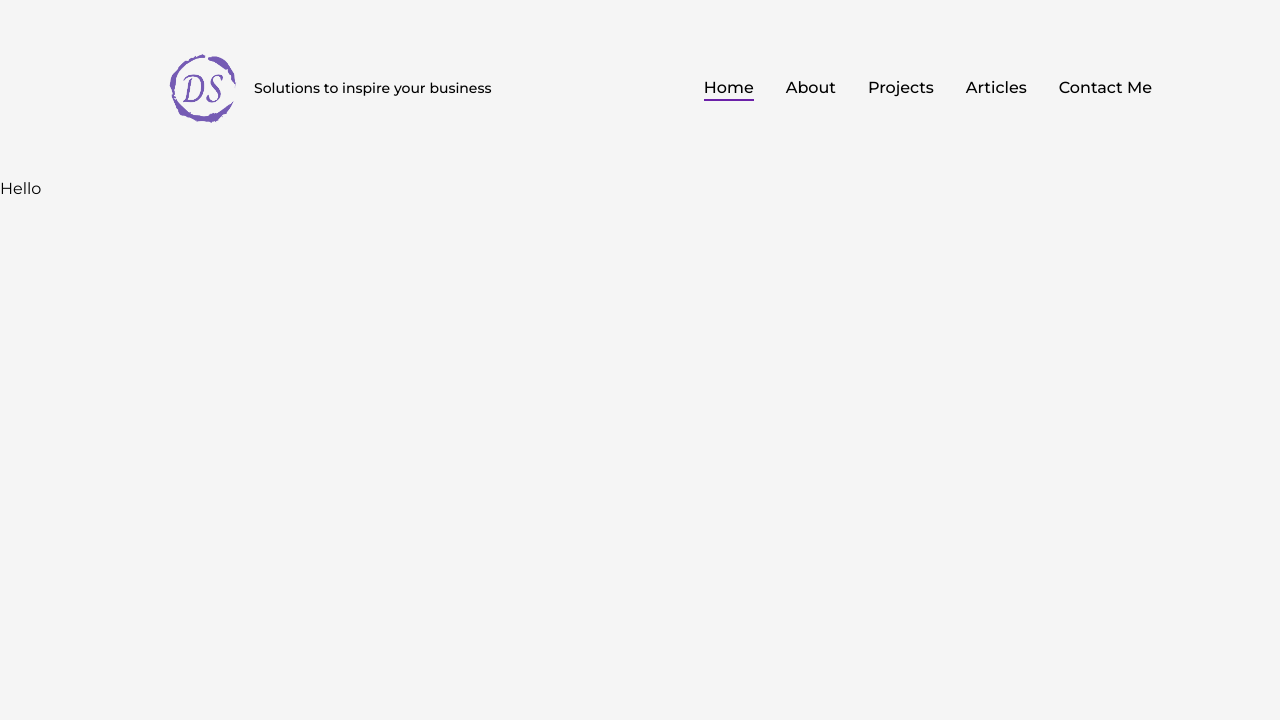
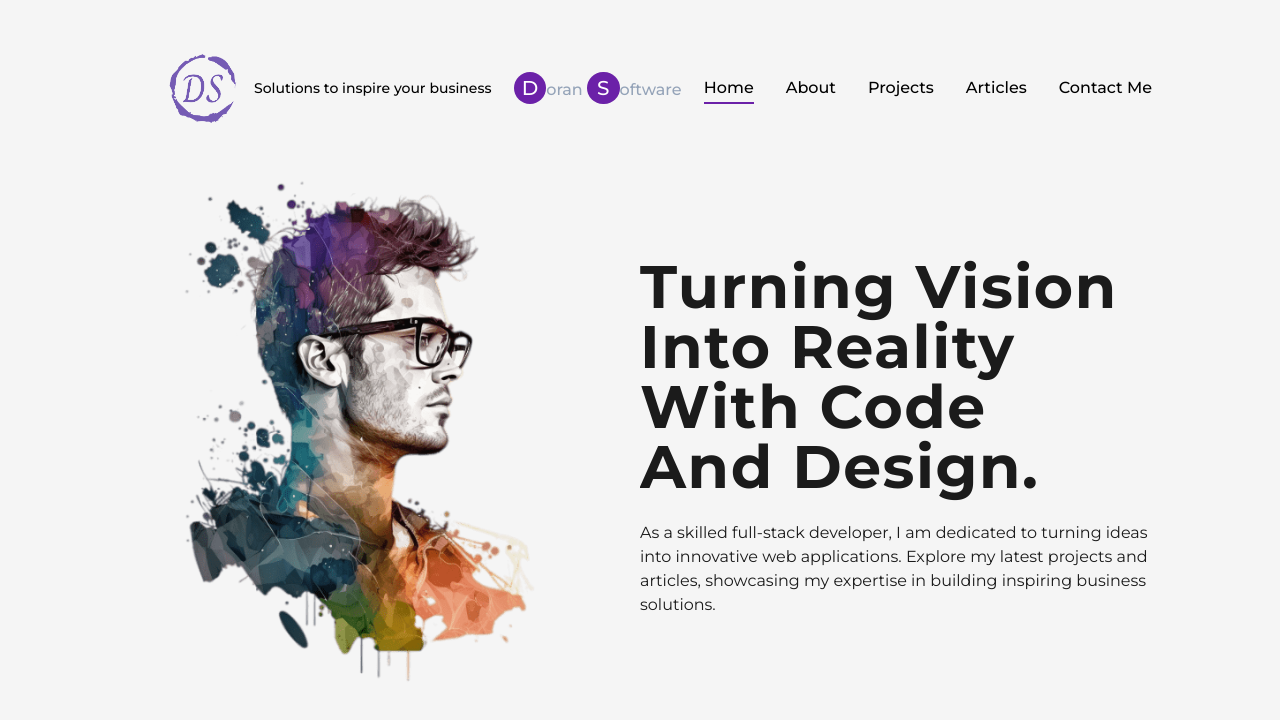
Before and after one commit to JerryDoran/next13-dev-portfolio, a Next.js app: page / in a window 1280 px wide. Shown: the top 720 px of the page. Built offline with nearby package versions, Linux system fonts and the light colour scheme.

Commit message:
finished hero section

```diff
--- /dev/null
+++ b/src/components/Layout.js
@@ -0,0 +1,3 @@
+export default function Layout({ children, className = '' }) {
+  return <div className={`${className} w-full h-full inline-block z-0 bg-light p-32`}>{children}</div>;
+}
--- a/src/components/Navbar.js
+++ b/src/components/Navbar.js
@@ -25,7 +25,19 @@
   return (
     <header className='w-full px-32 py-8 font-medium flex items-center justify-between'>
       <Logo />
-      <nav>
+      <div>
+        <h1 className='text-slate-400'>
+          <span className='bg-purple-800 text-white px-2 py-1 rounded-full text-xl'>
+            D
+          </span>
+          oran{' '}
+          <span className='bg-purple-800 text-white px-2.5 py-1 rounded-full text-xl'>
+            S
+          </span>
+          oftware
+        </h1>
+      </div>
+      <nav className='hidden lg:flex'>
         <CustomLink href='/' title='Home' className='mr-4' />
         <CustomLink href='/about' title='About' className='mx-4' />
         <CustomLink href='/projects' title='Projects' className='mx-4' />
--- /dev/null
+++ b/src/components/global/AnimatedText.js
@@ -0,0 +1,53 @@
+import { motion } from 'framer-motion';
+
+const quoteVariant = {
+  initial: {
+    opacity: 1,
+  },
+  animate: {
+    opacity: 1,
+    transition: {
+      duration: 0.5,
+      delay: 0.5,
+      staggerChildren: 2,
+    },
+  },
+};
+
+const singleWordVariant = {
+  initial: {
+    opacity: 0,
+    y: 50,
+  },
+  animate: {
+    opacity: 1,
+    y: 0,
+    transition: {
+      duration: 1,
+      delay: 0.5,
+    },
+  },
+};
+
+export default function AnimatedText({ text, className = '' }) {
+  return (
+    <div className='w-full mx-auto py-2 flex items-center justify-center text-center overflow-hidden'>
+      <motion.h1
+        variants={quoteVariant}
+        initial='initial'
+        animate='animate'
+        className={`inline-block w-full text-dark font-bold capitalize text-8xl ${className}`}
+      >
+        {text.split(' ').map((word, index) => (
+          <motion.span
+            variants={singleWordVariant}
+            key={`word-${index}`}
+            className='inline-block'
+          >
+            {word}&nbsp;
+          </motion.span>
+        ))}
+      </motion.h1>
+    </div>
+  );
+}
--- /dev/null
+++ b/src/pages/articles.js
@@ -0,0 +1,5 @@
+import React from 'react';
+
+export default function ArticlesPage() {
+  return <div>ArticlesPage</div>;
+}
--- /dev/null
+++ b/src/pages/contact.js
@@ -0,0 +1,5 @@
+import React from 'react';
+
+export default function ContactPage() {
+  return <div>ContactPage</div>;
+}
--- a/src/pages/index.js
+++ b/src/pages/index.js
@@ -1,4 +1,24 @@
+import Layout from '@/components/Layout';
 import Head from 'next/head';
+import Image from 'next/image';
+import profilePic from '../../public/images/profile/developer-pic-1.png';
+import AnimatedText from '@/components/global/AnimatedText';
+import { motion } from 'framer-motion';
+
+const paragraphVariant = {
+  initial: {
+    opacity: 0,
+    y: 50,
+  },
+  animate: {
+    opacity: 1,
+    y: 0,
+    transition: {
+      duration: 1,
+      delay: 1,
+    },
+  },
+};
 
 export default function HomePage() {
   return (
@@ -10,8 +30,35 @@
           content="Jerry Doran's software developer portfolio"
         />
       </Head>
-      <main>
-        <h1>Hello</h1>
+      <main className='flex items-center text-dark w-full m-h-screen'>
+        <Layout className='pt-0'>
+          <div className='flex items-center justify-between w-full'>
+            <div className='w-1/2'>
+              <Image
+                src={profilePic}
+                alt='doran software'
+                className='w-full h-auto'
+              />
+            </div>
+            <div className='w-1/2 flex flex-col items-center self-center'>
+              <AnimatedText
+                className='!text-6xl !text-left mb-4 tracking-wide'
+                text='Turning Vision Into Reality With Code And Design.'
+              />
+              <motion.p
+                variants={paragraphVariant}
+                initial='initial'
+                animate='animate'
+                className='leading-6'
+              >
+                As a skilled full-stack developer, I am dedicated to turning
+                ideas into innovative web applications. Explore my latest
+                projects and articles, showcasing my expertise in building
+                inspiring business solutions.
+              </motion.p>
+            </div>
+          </div>
+        </Layout>
       </main>
     </>
   );
--- /dev/null
+++ b/src/pages/projects.js
@@ -0,0 +1,5 @@
+import React from 'react';
+
+export default function ProjectsPage() {
+  return <div>ProjectsPage</div>;
+}
```
